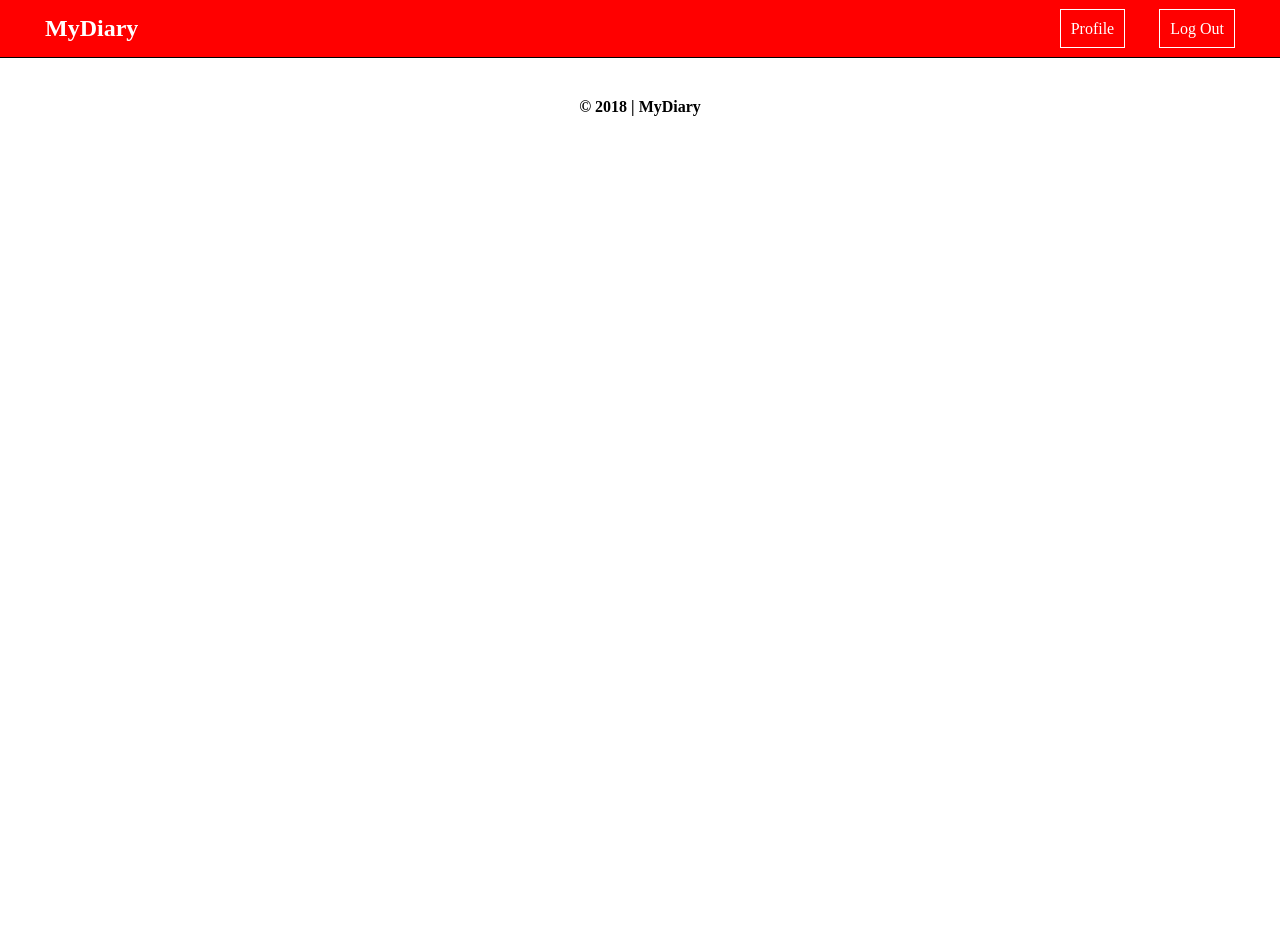
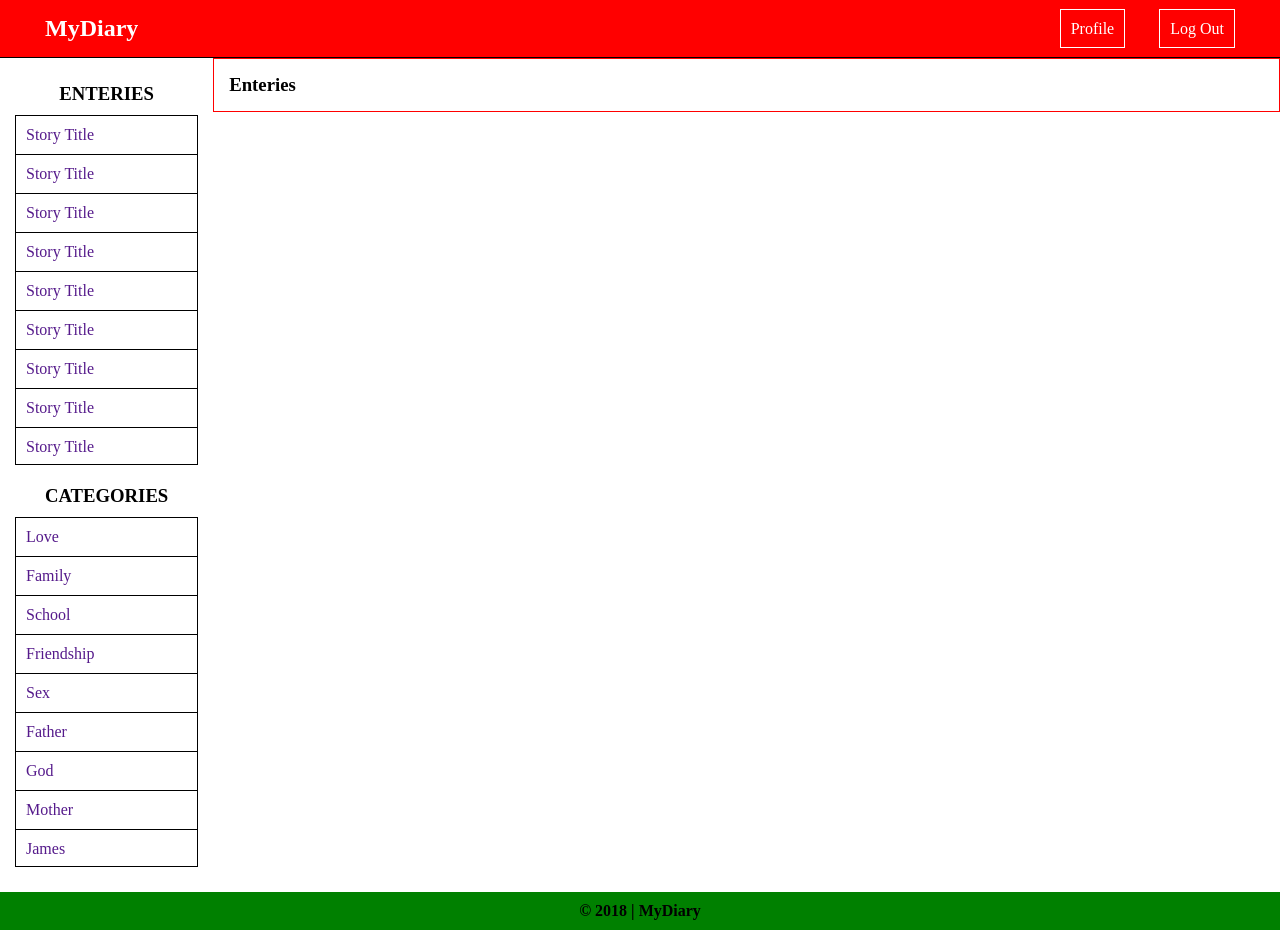
Before and after one commit to slimsolz/MyDiary, a plain HTML site: page UI/enteries.html in a window 1280 px wide. Before the commit the page ends 800 px from the top, so only its background shows below. Drawn offline with Linux system fonts and the light colour scheme.

Commit message:
Add nav for all entries and entry categories

```diff
--- a/UI/enteries.html
+++ b/UI/enteries.html
@@ -21,8 +21,49 @@
 
     <div id="mainWrapper"><!-- .Main Wrapper -->
       <div class="row">
-        <aside class="col-4"></aside>
-        <section class="col-8"></section>
+        <aside class="col-2">
+          <h3>ENTERIES</h3>
+          <section id="entriesList">
+            <nav class="sidenav">
+              <ul>
+                <a href=""><li>Story Title</li></a>
+                <a href=""><li>Story Title</li></a>
+                <a href=""><li>Story Title</li></a>
+                <a href=""><li>Story Title</li></a>
+                <a href=""><li>Story Title</li></a>
+                <a href=""><li>Story Title</li></a>
+                <a href=""><li>Story Title</li></a>
+                <a href=""><li>Story Title</li></a>
+                <a href=""><li>Story Title</li></a>
+                <a href=""><li>Story Title</li></a>
+                <a href=""><li>Story Title</li></a>
+              </ul>
+            </nav>
+          </section>
+
+          <h3>CATEGORIES</h3>
+          <section id="entriesList">
+            <nav class="sidenav">
+              <ul>
+                <a href=""><li>Love</li></a>
+                <a href=""><li>Family</li></a>
+                <a href=""><li>School</li></a>
+                <a href=""><li>Friendship</li></a>
+                <a href=""><li>Sex</li></a>
+                <a href=""><li>Father</li></a>
+                <a href=""><li>God</li></a>
+                <a href=""><li>Mother</li></a>
+                <a href=""><li>James</li></a>
+                <a href=""><li>Freedom</li></a>
+                <a href=""><li>Life</li></a>
+              </ul>
+            </nav>
+          </section>
+
+        </aside>
+        <section class="col-10 mainentries">
+          <h3>Enteries</h3>
+        </section>
       </div>
     </div><!-- .Main Wrapper End -->
 
--- a/UI/style/style.css
+++ b/UI/style/style.css
@@ -34,7 +34,7 @@ article, aside, details, figcaption, figure, footer, header, hgroup, main, menu,
     .col-s-5 {width: 41.66%;}
     .col-s-6 {width: 50%;}
     .col-s-7 {width: 58.33%;}
-    .col-s-8 {width: 66.66%;}
+    .col-s-8 {width: 66.66%;} /*66.66*/
     .col-s-9 {width: 75%;}
     .col-s-10 {width: 83.33%;}
     .col-s-11 {width: 91.66%;}
@@ -49,7 +49,7 @@ article, aside, details, figcaption, figure, footer, header, hgroup, main, menu,
     .col-5 {width: 41.66%;}
     .col-6 {width: 50%;}
     .col-7 {width: 58.33%;}
-    .col-8 {width: 66.66%;}
+    .col-8 {width: 66.66%;} /*66.66*/
     .col-9 {width: 75%;}
     .col-10 {width: 83.33%;}
     .col-11 {width: 91.66%;}
@@ -168,6 +168,39 @@ footer {
 	text-align: center;
 	padding: 10px;
 	font-weight: bold;
+	background-color: green;
+}
+
+#entriesList {
+  border: 1px solid black;
+  margin-bottom: 10px;
+  height: 350px;
+  overflow-y: scroll;
+}
+
+#mainWrapper aside h3{
+  padding: 10px;
+  text-align: center;
+}
+
+.sidenav li{
+  list-style: none;
+  padding: 10px;
+  border-bottom: 1px solid black;
+}
+
+
+
+.sidenav a{
+  text-decoration: none;
+}
+
+.sidenav li:hover {
+  background-color: red;
+}
+
+.mainentries {
+	border: 1px solid red;
 }
 
 /* Extra small devices (phones, 600px and down) */
@@ -185,3 +218,9 @@ footer {
 		margin-top: 0px;
 	}
 }
+
+/*.sidenav ul li:last-child {
+  border-bottom: 0;
+  border-bottom-right-radius: 10px;
+  border-bottom-left-radius: 10px;
+}*/
```
